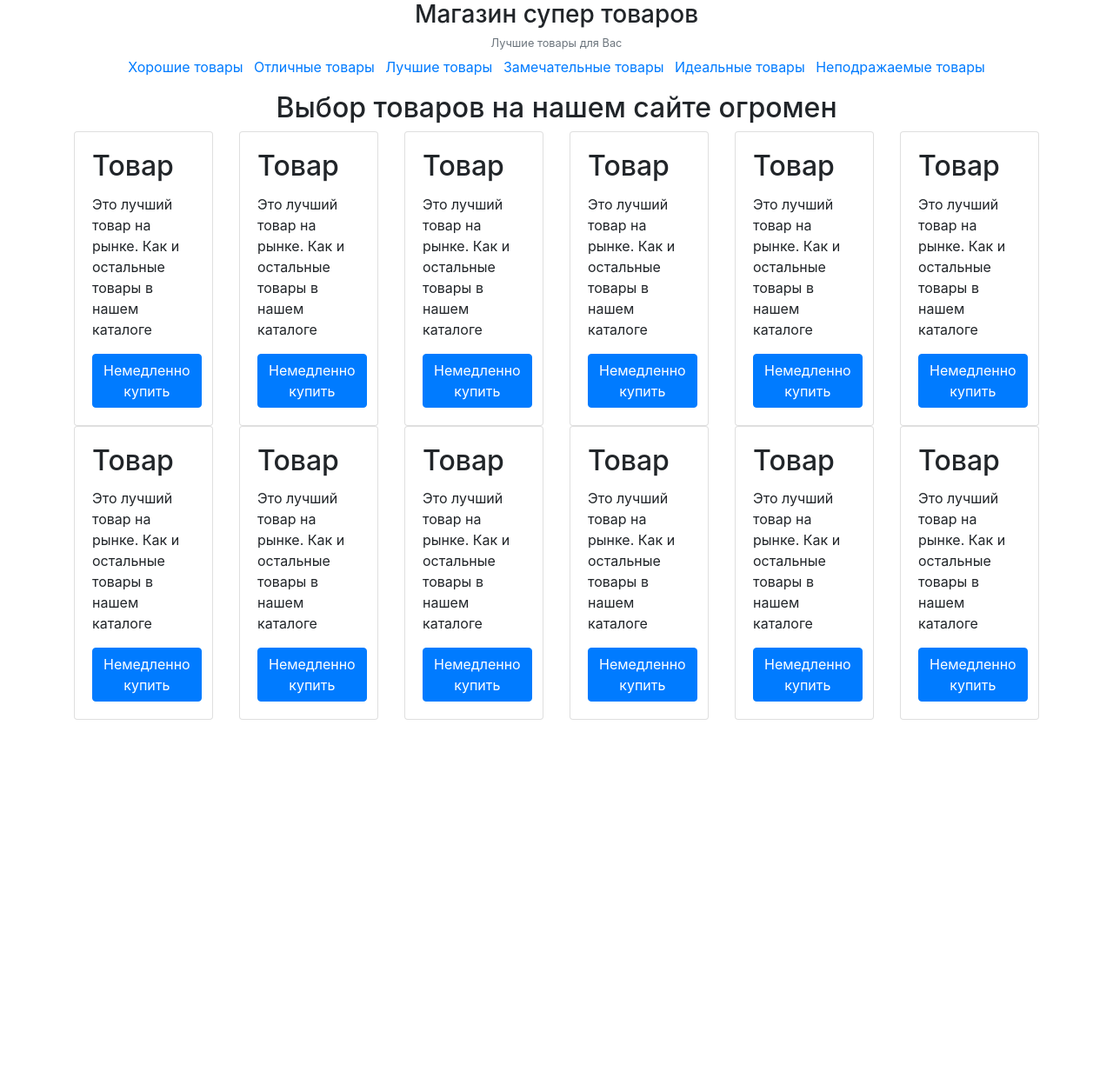
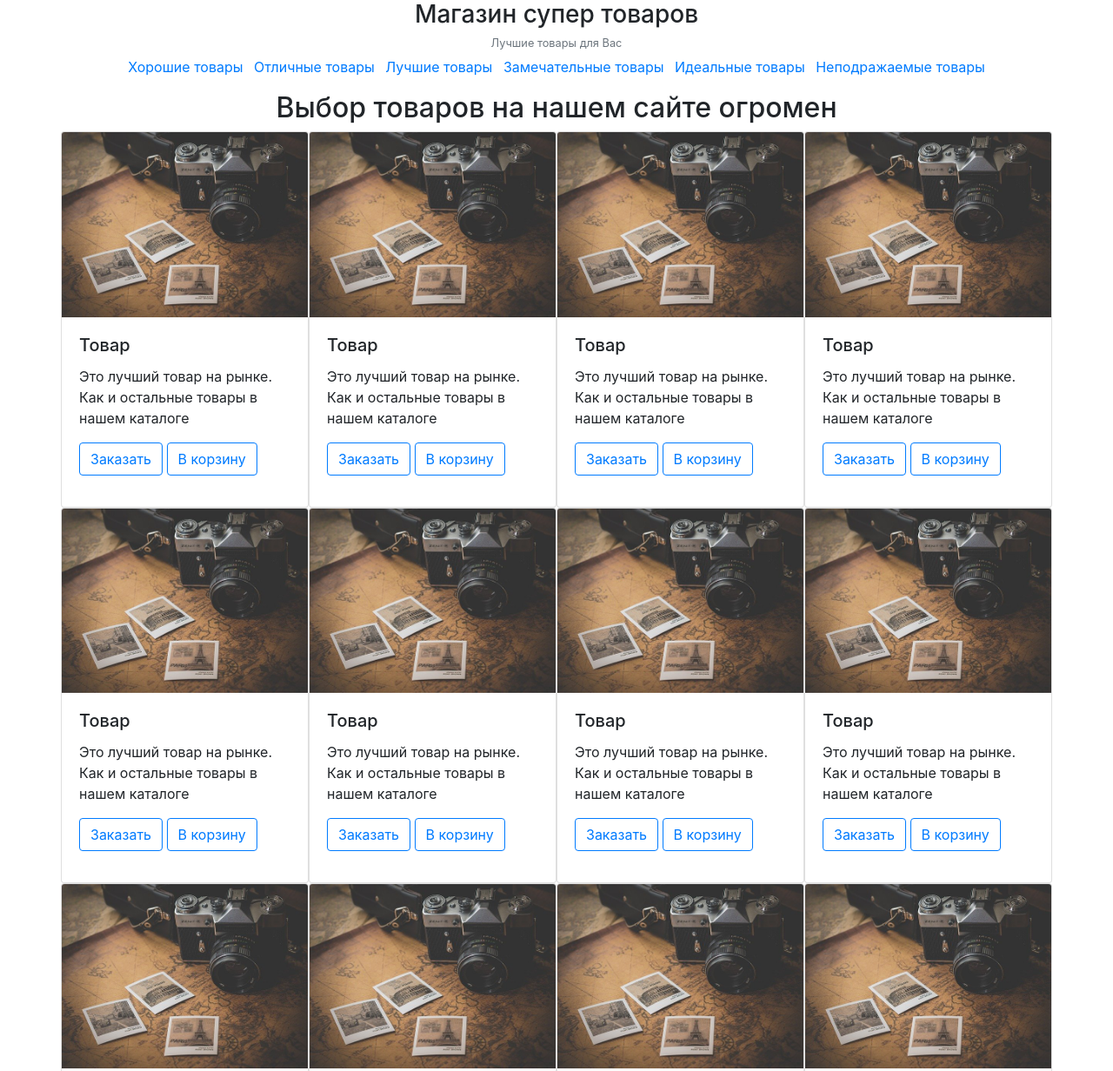
Before and after one commit to kalash-job/project-bootstrap, a plain HTML site: page index.html in a window 1280 px wide. Shown: the top 1232 px of the page at 87% size. Before the commit the page ends 828 px from the top, so only its background shows below. Drawn offline with nearby package versions, Linux system fonts and the light colour scheme.

Commit message:
Build cards of goods

```diff
--- a/index.html
+++ b/index.html
@@ -27,7 +27,7 @@
 </div>
 <div class="container">
     <div class="row">
-        <aside class="col-12">
+        <nav class="col-12">
             <!-- Меню подкатегорий -->
             <ul class="list-inline text-center">
                 <li class="list-inline-item"><a href="#">Хорошие товары</a></li>
@@ -37,121 +37,121 @@
                 <li class="list-inline-item"><a href="#">Идеальные товары</a></li>
                 <li class="list-inline-item"><a href="#">Неподражаемые товары</a></li>
             </ul>
-        </aside>
+        </nav>
     </div>
     <div class="row">
         <div class="col text-center">
             <h3 class="h2">Выбор товаров на нашем сайте огромен</h3>
         </div>
     </div>
-    <main class="row row-cols-1 row-cols-md-3 row-cols-lg-5 row-cols-xl-6">
+    <main class="row row-cols-1 row-cols-md-3 row-cols-lg-5 row-cols-xl-4">
         <!-- Основной контент -->
-        <article class="col">
-            <div class="card">
+        <article class="card" style="width: 18rem;">
+            <img src="img/old-1130731_640.jpg" class="card-img-top" alt="...">
             <div class="card-body">
-                    <h2 class="card-title">Товар</h2>
+                <h5 class="card-title">Товар</h5>
                 <p class="card-text">Это лучший товар на рынке. Как и остальные товары в нашем каталоге</p>
-                    <a href="#" class="btn btn-primary">Немедленно купить</a>
-                </div>
+                <a href="#" class="btn btn-outline-primary mb-3">Заказать</a>
+                <a href="#" class="btn btn-outline-primary mb-3">В корзину</a>
             </div>
         </article>
-        <article class="col">
-            <div class="card">
+        <article class="card" style="width: 18rem;">
+            <img src="img/old-1130731_640.jpg" class="card-img-top" alt="...">
             <div class="card-body">
-                    <h2 class="card-title">Товар</h2>
+                <h5 class="card-title">Товар</h5>
                 <p class="card-text">Это лучший товар на рынке. Как и остальные товары в нашем каталоге</p>
-                    <a href="#" class="btn btn-primary">Немедленно купить</a>
-                </div>
+                <a href="#" class="btn btn-outline-primary mb-3">Заказать</a>
+                <a href="#" class="btn btn-outline-primary mb-3">В корзину</a>
             </div>
         </article>
-        <article class="col">
-            <div class="card">
+        <article class="card" style="width: 18rem;">
+            <img src="img/old-1130731_640.jpg" class="card-img-top" alt="...">
             <div class="card-body">
-                    <h2 class="card-title">Товар</h2>
+                <h5 class="card-title">Товар</h5>
                 <p class="card-text">Это лучший товар на рынке. Как и остальные товары в нашем каталоге</p>
-                    <a href="#" class="btn btn-primary">Немедленно купить</a>
-                </div>
+                <a href="#" class="btn btn-outline-primary mb-3">Заказать</a>
+                <a href="#" class="btn btn-outline-primary mb-3">В корзину</a>
             </div>
         </article>
-        <article class="col">
-            <div class="card">
+        <article class="card" style="width: 18rem;">
+            <img src="img/old-1130731_640.jpg" class="card-img-top" alt="...">
             <div class="card-body">
-                    <h2 class="card-title">Товар</h2>
+                <h5 class="card-title">Товар</h5>
                 <p class="card-text">Это лучший товар на рынке. Как и остальные товары в нашем каталоге</p>
-                    <a href="#" class="btn btn-primary">Немедленно купить</a>
-                </div>
+                <a href="#" class="btn btn-outline-primary mb-3">Заказать</a>
+                <a href="#" class="btn btn-outline-primary mb-3">В корзину</a>
             </div>
         </article>
-        <article class="col">
-            <div class="card">
+        <article class="card" style="width: 18rem;">
+            <img src="img/old-1130731_640.jpg" class="card-img-top" alt="...">
             <div class="card-body">
-                    <h2 class="card-title">Товар</h2>
+                <h5 class="card-title">Товар</h5>
                 <p class="card-text">Это лучший товар на рынке. Как и остальные товары в нашем каталоге</p>
-                    <a href="#" class="btn btn-primary">Немедленно купить</a>
-                </div>
+                <a href="#" class="btn btn-outline-primary mb-3">Заказать</a>
+                <a href="#" class="btn btn-outline-primary mb-3">В корзину</a>
             </div>
         </article>
-        <article class="col">
-            <div class="card">
+        <article class="card" style="width: 18rem;">
+            <img src="img/old-1130731_640.jpg" class="card-img-top" alt="...">
             <div class="card-body">
-                    <h2 class="card-title">Товар</h2>
+                <h5 class="card-title">Товар</h5>
                 <p class="card-text">Это лучший товар на рынке. Как и остальные товары в нашем каталоге</p>
-                    <a href="#" class="btn btn-primary">Немедленно купить</a>
-                </div>
+                <a href="#" class="btn btn-outline-primary mb-3">Заказать</a>
+                <a href="#" class="btn btn-outline-primary mb-3">В корзину</a>
             </div>
         </article>
-        <article class="col">
-            <div class="card">
+        <article class="card" style="width: 18rem;">
+            <img src="img/old-1130731_640.jpg" class="card-img-top" alt="...">
             <div class="card-body">
-                    <h2 class="card-title">Товар</h2>
+                <h5 class="card-title">Товар</h5>
                 <p class="card-text">Это лучший товар на рынке. Как и остальные товары в нашем каталоге</p>
-                    <a href="#" class="btn btn-primary">Немедленно купить</a>
-                </div>
+                <a href="#" class="btn btn-outline-primary mb-3">Заказать</a>
+                <a href="#" class="btn btn-outline-primary mb-3">В корзину</a>
             </div>
         </article>
-        <article class="col">
-            <div class="card">
+        <article class="card" style="width: 18rem;">
+            <img src="img/old-1130731_640.jpg" class="card-img-top" alt="...">
             <div class="card-body">
-                    <h2 class="card-title">Товар</h2>
+                <h5 class="card-title">Товар</h5>
                 <p class="card-text">Это лучший товар на рынке. Как и остальные товары в нашем каталоге</p>
-                    <a href="#" class="btn btn-primary">Немедленно купить</a>
-                </div>
+                <a href="#" class="btn btn-outline-primary mb-3">Заказать</a>
+                <a href="#" class="btn btn-outline-primary mb-3">В корзину</a>
             </div>
         </article>
-        <article class="col">
-            <div class="card">
+        <article class="card" style="width: 18rem;">
+            <img src="img/old-1130731_640.jpg" class="card-img-top" alt="...">
             <div class="card-body">
-                    <h2 class="card-title">Товар</h2>
+                <h5 class="card-title">Товар</h5>
                 <p class="card-text">Это лучший товар на рынке. Как и остальные товары в нашем каталоге</p>
-                    <a href="#" class="btn btn-primary">Немедленно купить</a>
-                </div>
+                <a href="#" class="btn btn-outline-primary mb-3">Заказать</a>
+                <a href="#" class="btn btn-outline-primary mb-3">В корзину</a>
             </div>
         </article>
-        <article class="col">
-            <div class="card">
+        <article class="card" style="width: 18rem;">
+            <img src="img/old-1130731_640.jpg" class="card-img-top" alt="...">
             <div class="card-body">
-                    <h2 class="card-title">Товар</h2>
+                <h5 class="card-title">Товар</h5>
                 <p class="card-text">Это лучший товар на рынке. Как и остальные товары в нашем каталоге</p>
-                    <a href="#" class="btn btn-primary">Немедленно купить</a>
-                </div>
+                <a href="#" class="btn btn-outline-primary mb-3">Заказать</a>
+                <a href="#" class="btn btn-outline-primary mb-3">В корзину</a>
             </div>
         </article>
-        <article class="col">
-            <div class="card">
+        <article class="card" style="width: 18rem;">
+            <img src="img/old-1130731_640.jpg" class="card-img-top" alt="...">
             <div class="card-body">
-                    <h2 class="card-title">Товар</h2>
+                <h5 class="card-title">Товар</h5>
                 <p class="card-text">Это лучший товар на рынке. Как и остальные товары в нашем каталоге</p>
-                    <a href="#" class="btn btn-primary">Немедленно купить</a>
-                </div>
+                <a href="#" class="btn btn-outline-primary mb-3">Заказать</a>
+                <a href="#" class="btn btn-outline-primary mb-3">В корзину</a>
             </div>
         </article>
-        <article class="col">
-            <div class="card">
+        <article class="card" style="width: 18rem;">
+            <img src="img/old-1130731_640.jpg" class="card-img-top" alt="...">
             <div class="card-body">
-                    <h2 class="card-title">Товар</h2>
+                <h5 class="card-title">Товар</h5>
                 <p class="card-text">Это лучший товар на рынке. Как и остальные товары в нашем каталоге</p>
-                    <a href="#" class="btn btn-primary">Немедленно купить</a>
-                </div>
+                <a href="#" class="btn btn-outline-primary mb-3">Заказать</a>
+                <a href="#" class="btn btn-outline-primary mb-3">В корзину</a>
             </div>
         </article>
     </main>
```
Also changed, not shown: img/old-1130731_640.jpg (added). Lines whose indentation alone changed are shown as unchanged.
